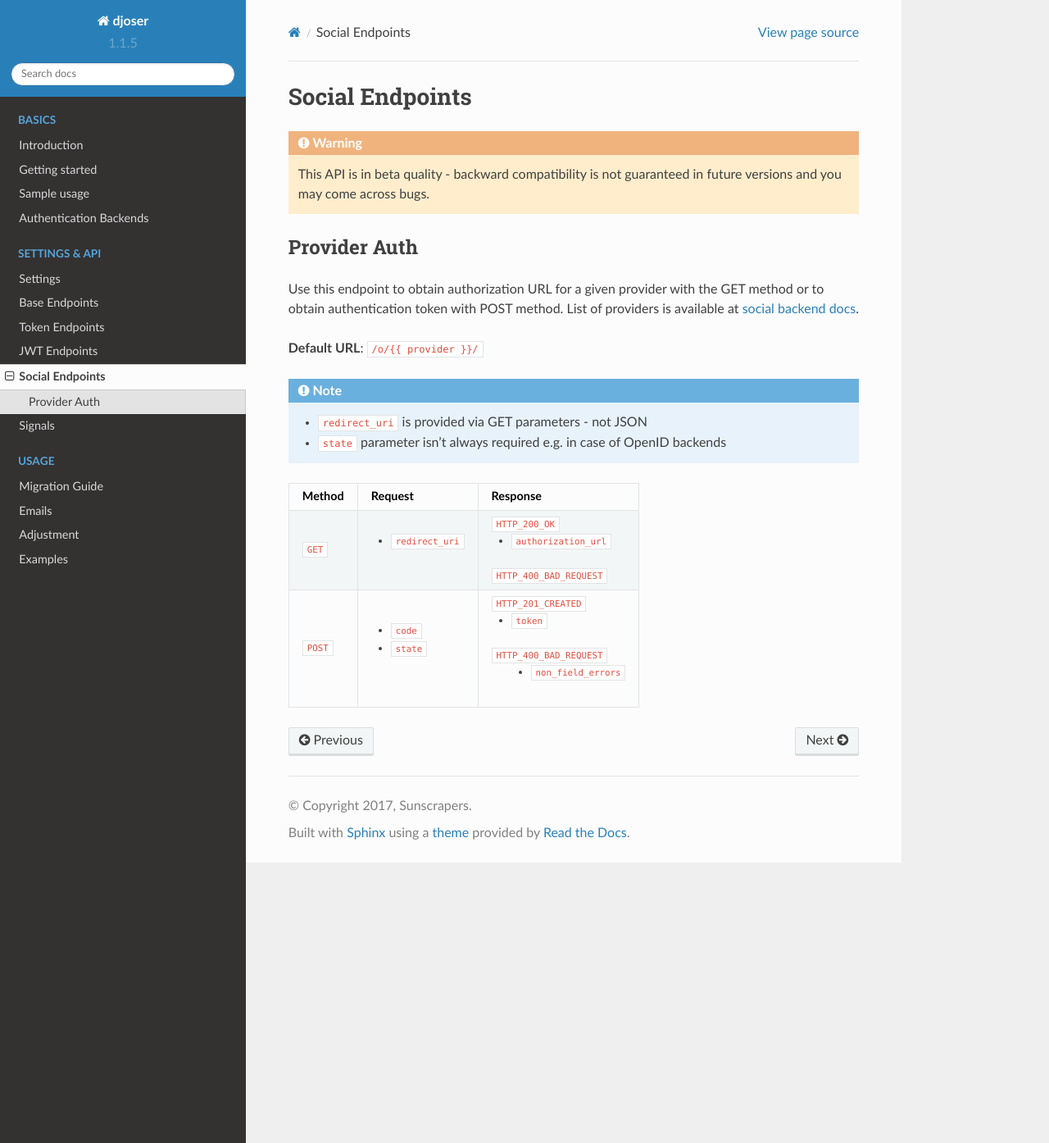
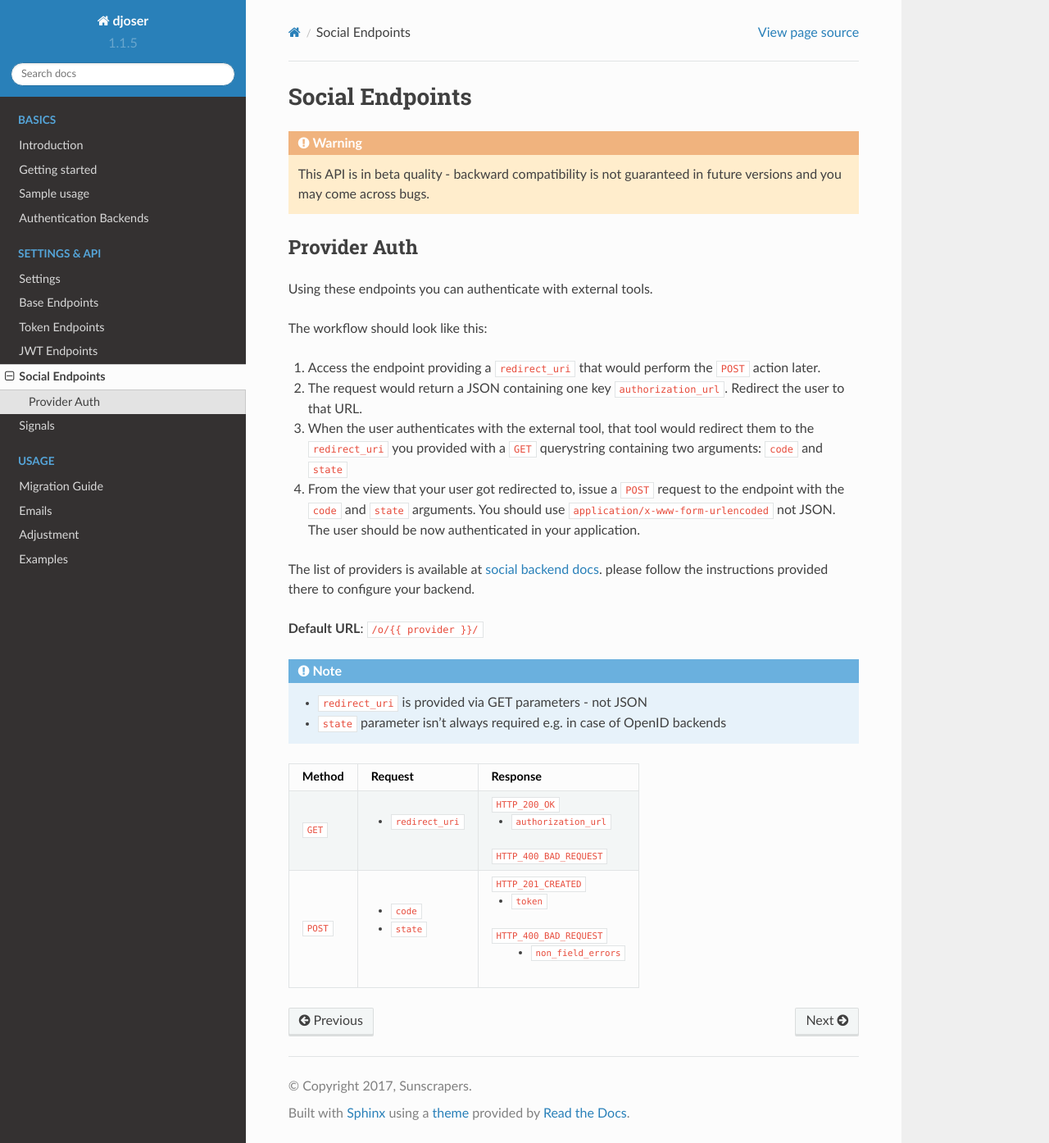
Before and after one commit to sunscrapers/djoser, a Sphinx documentation site: the page built from docs/source/social_endpoints.rst, in a window 1280 px wide and 1394 px high. Shown: the whole window at 82% size. Built offline with Sphinx 7.4.7 and the Read the Docs theme 2.0.0, drawn with Linux system fonts in a browser that asks for light colours.

Commit message:
Added the social auth workflow
The proper usage of social auth endpoints was confusing. The full
workflow is now described in the documentation.

```diff
--- a/docs/source/social_endpoints.rst
+++ b/docs/source/social_endpoints.rst
@@ -8,10 +8,26 @@ Social Endpoints
 Provider Auth
 -------------
 
-Use this endpoint to obtain authorization URL for a given provider with the
-GET method or to obtain authentication token with POST method. List of providers
-is available at
+Using these endpoints you can authenticate with external tools.
+
+The workflow should look like this:
+
+1. Access the endpoint providing a ``redirect_uri`` that would perform the
+   ``POST`` action later.
+2. The request would return a JSON containing one key ``authorization_url``.
+   Redirect the user to that URL.
+3. When the user authenticates with the external tool, that tool would redirect
+   them to the ``redirect_uri`` you provided with a ``GET`` querystring
+   containing two arguments: ``code`` and ``state``
+4. From the view that your user got redirected to, issue a ``POST`` request
+   to the endpoint with the ``code`` and ``state`` arguments. You should use
+   ``application/x-www-form-urlencoded`` not JSON.  The user should be now
+   authenticated in your application.
+
+The list of providers is available at
 `social backend docs <https://python-social-auth.readthedocs.io/en/latest/backends/index.html#social-backends>`_.
+please follow the instructions provided there to configure your backend.
+
 
 **Default URL**: ``/o/{{ provider }}/``
 
```
